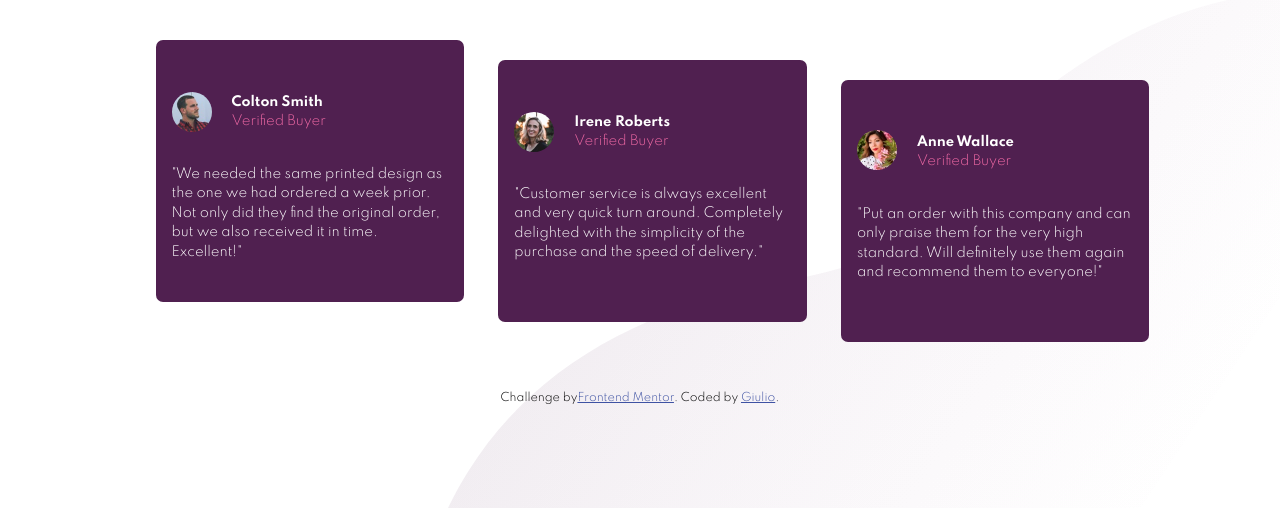
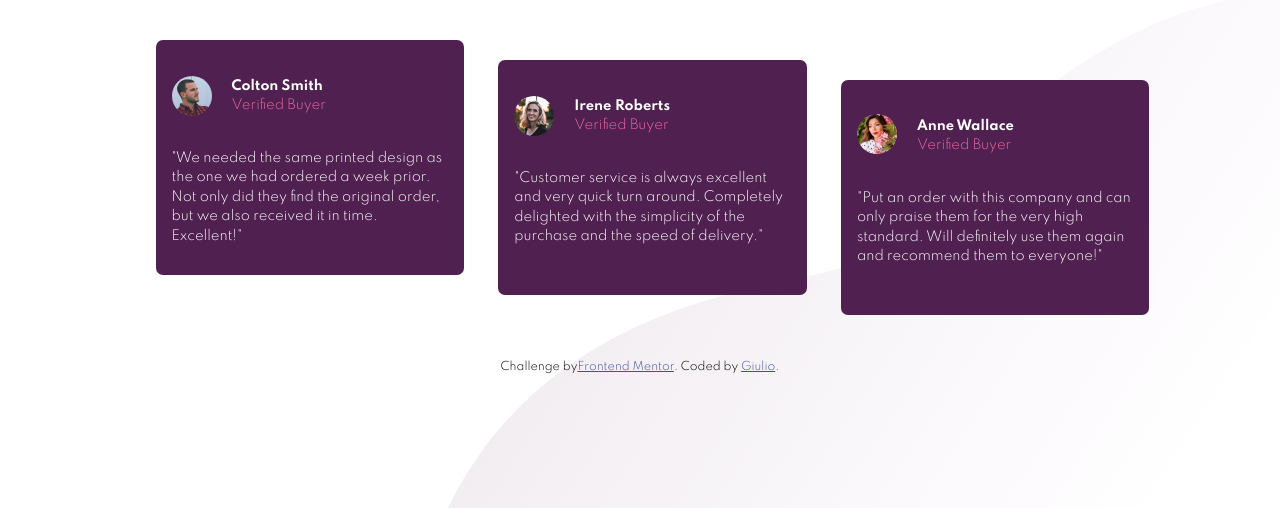
Before and after one commit to Ace953/social-proof-section, a plain HTML site: page index.html in a window 1280 px wide. Shown: the part 292-800 px from the top of the page. Drawn offline with Linux system fonts and the light colour scheme.

Commit message:
Update style.css

```diff
--- a/stylesheet/style.css
+++ b/stylesheet/style.css
@@ -99,7 +99,7 @@ h1{
     background-color: hsl(300, 43%, 22%);
     background-size: 10rem;
     border-radius: 7px;
-    padding: 2.5rem 1rem 2.5rem 1rem;
+    padding: 1.5rem 1rem 1.8rem 1rem;
     margin-right: 20px;
     max-width: 30%;
 }
@@ -131,7 +131,7 @@ h1{
 .attribution {
     font-size: 11px;
     text-align: center;
-    margin-top: 60px;
+    margin-top: 56px;
 }
 
 .attribution a {
```
